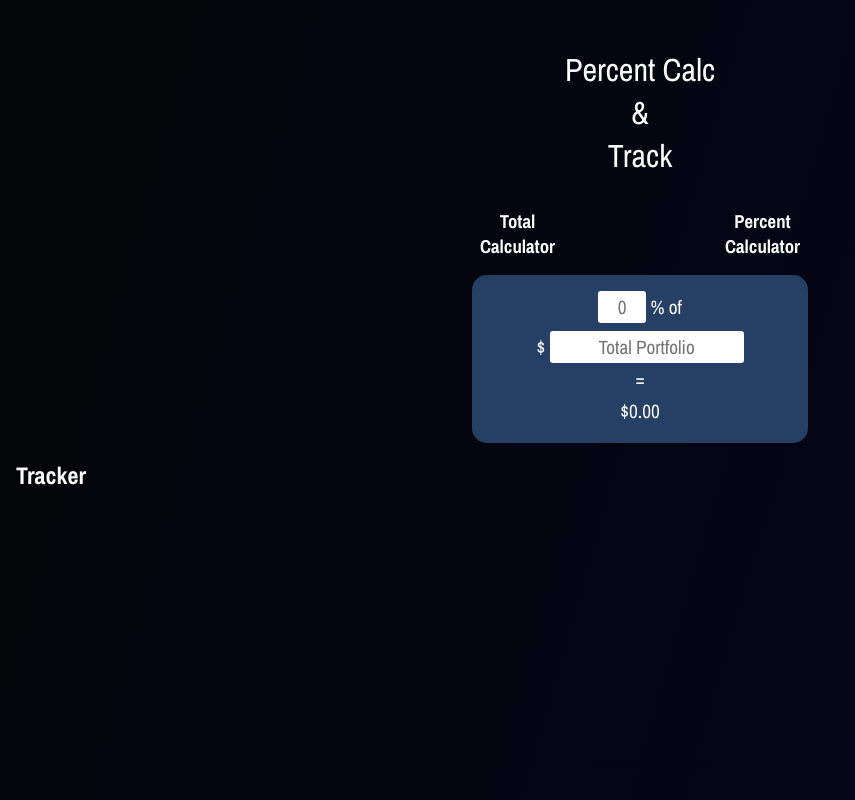
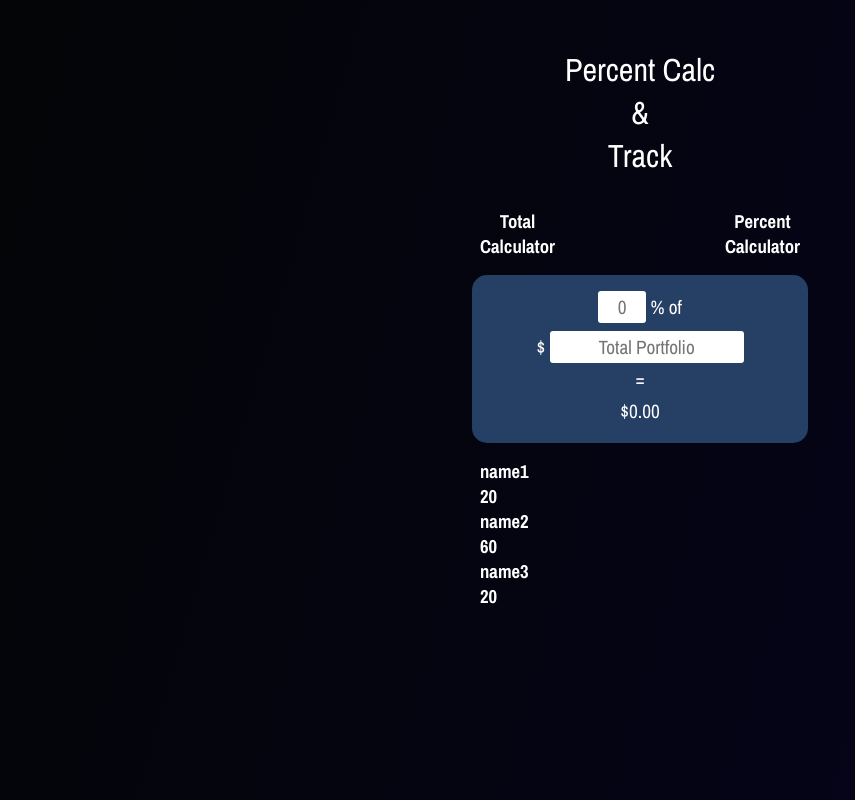
Before and after one commit to TheNathanN/percentage-tracker, a React (Create React App) app: page / in a window 1280 px wide. Shown: the whole page, without its empty margins (0-855 px from the left). Built offline with nearby package versions, Linux system fonts and the light colour scheme.

Commit message:
Create UserTracker and pass Tracker state

```diff
--- a/src/App.js
+++ b/src/App.js
@@ -2,7 +2,7 @@ import './App.scss';
 
 import Title from './components/Title';
 import CalcContainer from './components/calc-comps/CalcContainer';
-import Tracker from './components/Tracker';
+import Tracker from './components/tracker-comps/Tracker';
 
 function App() {
   return (
--- a/src/components/Tracker.js
+++ /dev/null
@@ -1,13 +0,0 @@
-import React from 'react';
-
-import './Tracker.scss';
-
-const Tracker = () => {
-  return (
-    <section className='tracker'>
-      <h2>Tracker</h2>
-    </section>
-  );
-};
-
-export default Tracker;
--- a/src/components/Tracker.scss
+++ /dev/null
@@ -1,6 +0,0 @@
-.tracker {
-  width: 100%;
-  height: 100%;
-  border-top-left-radius: 15px;
-  border-top-right-radius: 15px;
-}
--- a/src/components/calc-comps/TotalCalc.js
+++ b/src/components/calc-comps/TotalCalc.js
@@ -34,7 +34,8 @@ const TotalCalc = () => {
           onChange={e => setAmount(e.target.value)}
         />
       </span>
-      = <span>{!total ? '$0.00' : `$${total.toFixed(2)}`}</span>
+      ={' '}
+      <span>{!total ? '$0.00' : `$${Math.round(total).toLocaleString()}`}</span>
     </div>
   );
 };
--- /dev/null
+++ b/src/components/tracker-comps/Tracker.js
@@ -0,0 +1,26 @@
+import React from 'react';
+import UserTracker from './UserTracker';
+
+import './Tracker.scss';
+
+const Tracker = () => {
+  const userData = {
+    users: [
+      { user: 'name1', percent: 20, id: 1 },
+      { user: 'name2', percent: 60, id: 2 },
+      { user: 'name3', percent: 20, id: 3 },
+    ],
+  };
+
+  return (
+    <section className='tracker'>
+      <div className='tracker-container'>
+        {userData['users'].map(data => (
+          <UserTracker user={data.user} percent={data.percent} key={data.id} />
+        ))}
+      </div>
+    </section>
+  );
+};
+
+export default Tracker;
--- /dev/null
+++ b/src/components/tracker-comps/Tracker.scss
@@ -0,0 +1,11 @@
+.tracker {
+  width: 100%;
+  height: 100%;
+  display: flex;
+  flex-direction: column;
+  align-items: center;
+}
+
+.tracker-container {
+  width: 20rem;
+}
--- /dev/null
+++ b/src/components/tracker-comps/UserTracker.js
@@ -0,0 +1,14 @@
+import React from 'react';
+
+import './UserTracker.scss';
+
+const UserTracker = ({ user, percent }) => {
+  return (
+    <div>
+      <h3>{user}</h3>
+      <h3>{percent}</h3>
+    </div>
+  );
+};
+
+export default UserTracker;
```
Also changed, not shown: src/components/tracker-comps/UserTracker.scss (added).
